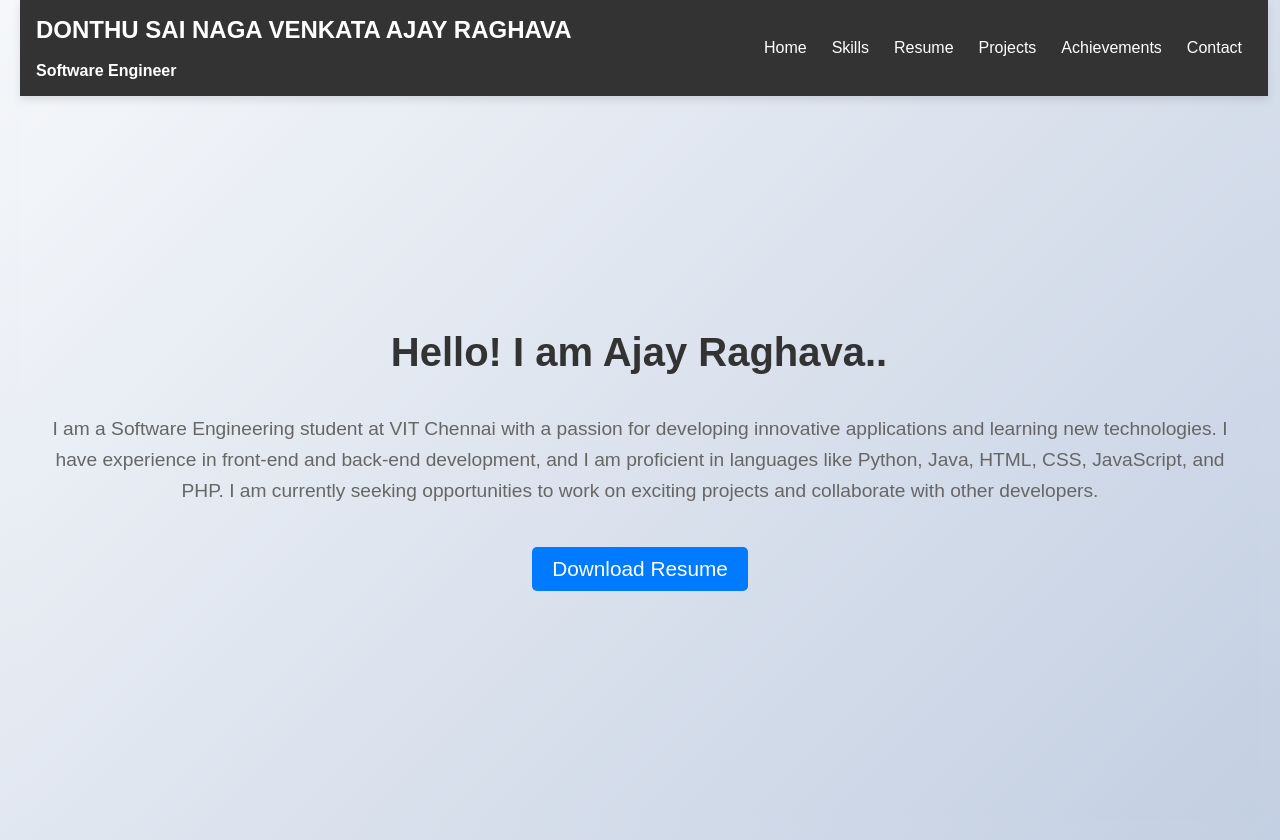
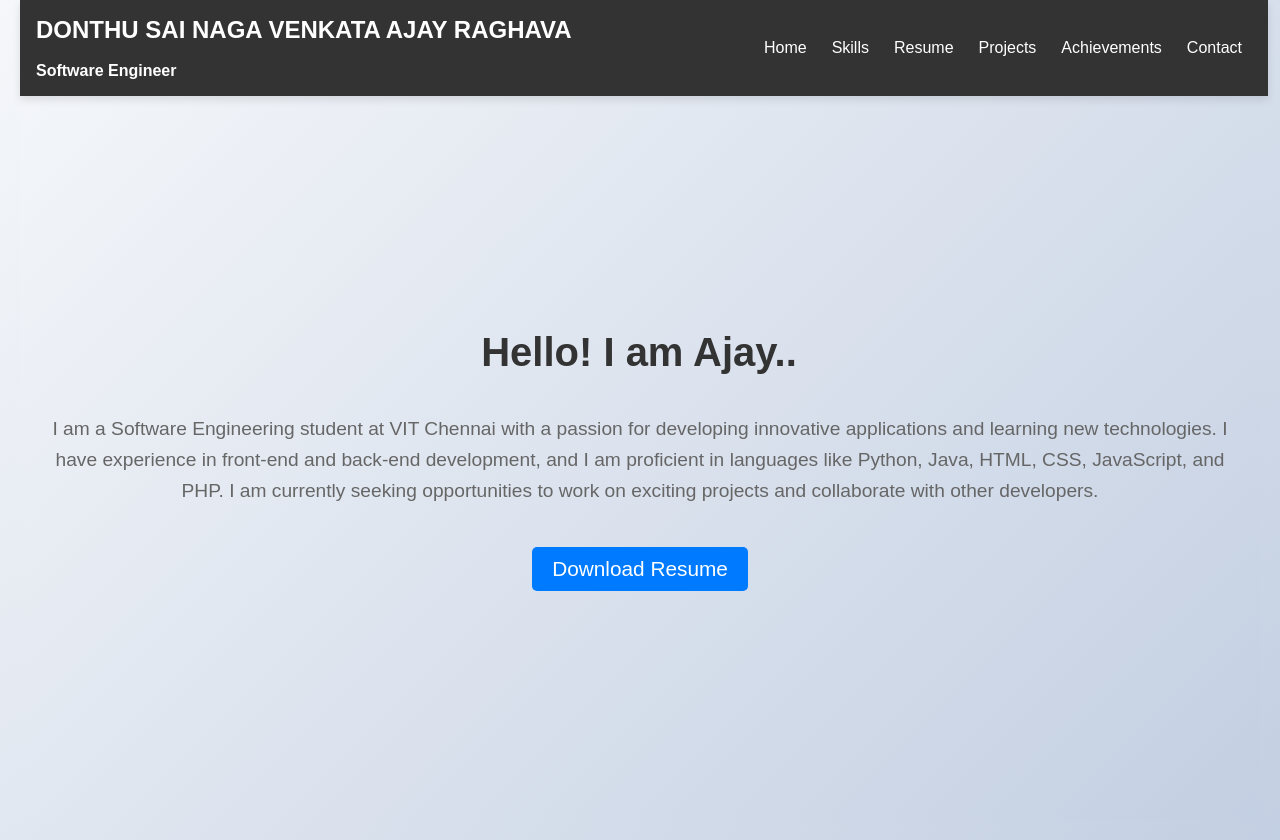
Before and after one commit to AJAY-RAGHAVA/Portfolio, a React (Create React App) app: page / in a window 1280 px wide. Built offline with nearby package versions, Linux system fonts and the light colour scheme.

Commit message:
Update Home.js

```diff
--- a/src/components/Home.js
+++ b/src/components/Home.js
@@ -3,7 +3,7 @@ import './Home.css'; // Import the CSS file
 
 function Home() {
   const [text, setText] = useState("");
-  const message = "Hello! I am Ajay Raghava..";
+  const message = "Hello! I am Ajay..";
 
   useEffect(() => {
     let index = 0;
```
